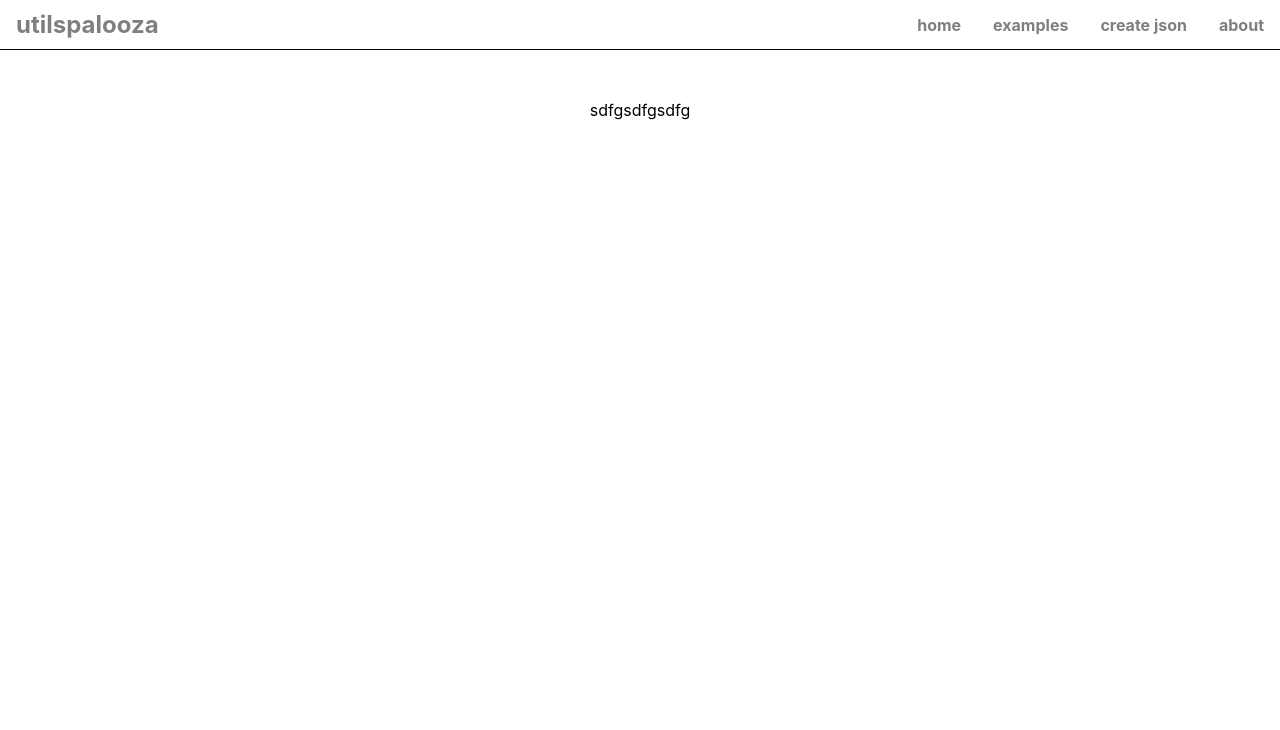
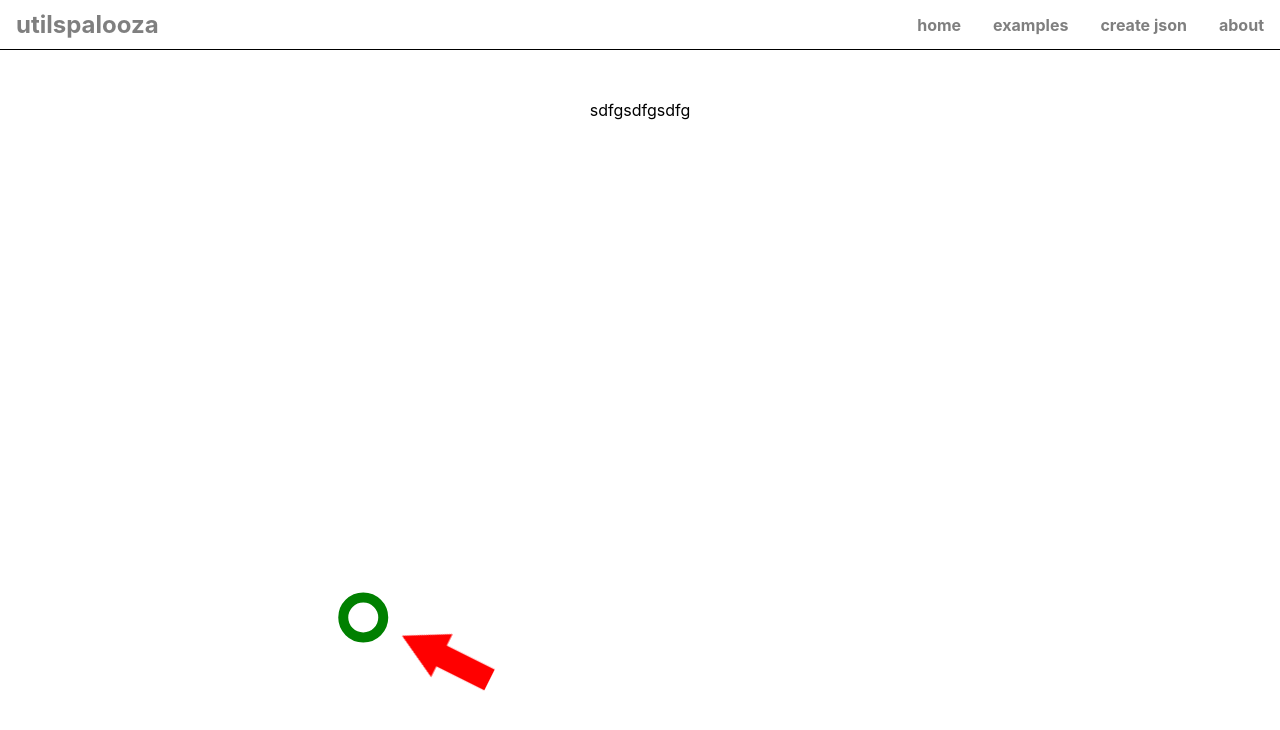
Before and after one commit to warpedpuppy/utils-site-typescript, a React (Create React App) app: page / in a window 1280 px wide. Shown: the top 730 px of the page. Built offline with nearby package versions, Linux system fonts and the light colour scheme.

Commit message:
fixed home page

```diff
--- a/src/pages/home/Home.tsx
+++ b/src/pages/home/Home.tsx
@@ -1,14 +1,15 @@
-import { createRef, useEffect } from "react";
+import { useEffect } from "react";
 import "./Home.scss";
 import MoveObjectToDestinationPoint from "../../siteData/animations/trig/MoveObjectToDestinationPoint";
 
 function Home() {
-  const canvasRef = createRef<any>();
   useEffect(() => {
-    let instance = new MoveObjectToDestinationPoint(canvasRef.current!);
+    let instance = new MoveObjectToDestinationPoint(
+      "home-page--canvas-container"
+    );
     instance.init();
     return () => instance.stop();
-  }, [canvasRef]);
+  }, []);
   return (
     <section id="home-page">
       <div id="home-page--text-container">
@@ -16,7 +17,7 @@ function Home() {
           <p>sdfgsdfgsdfg</p>
         </div>
       </div>
-      <div id="home-page--canvas-container" ref={canvasRef}></div>
+      <div id="home-page--canvas-container"></div>
     </section>
   );
 }
```
